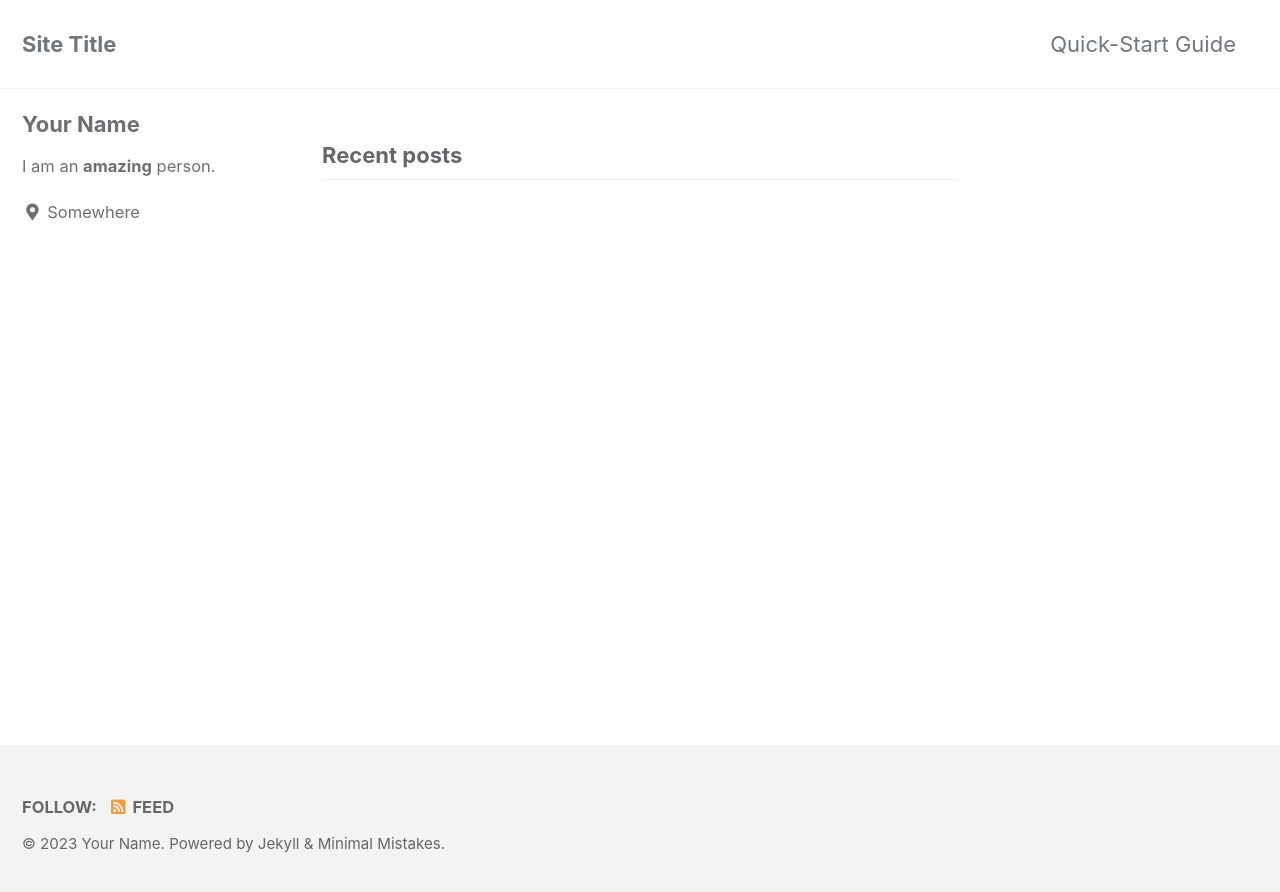
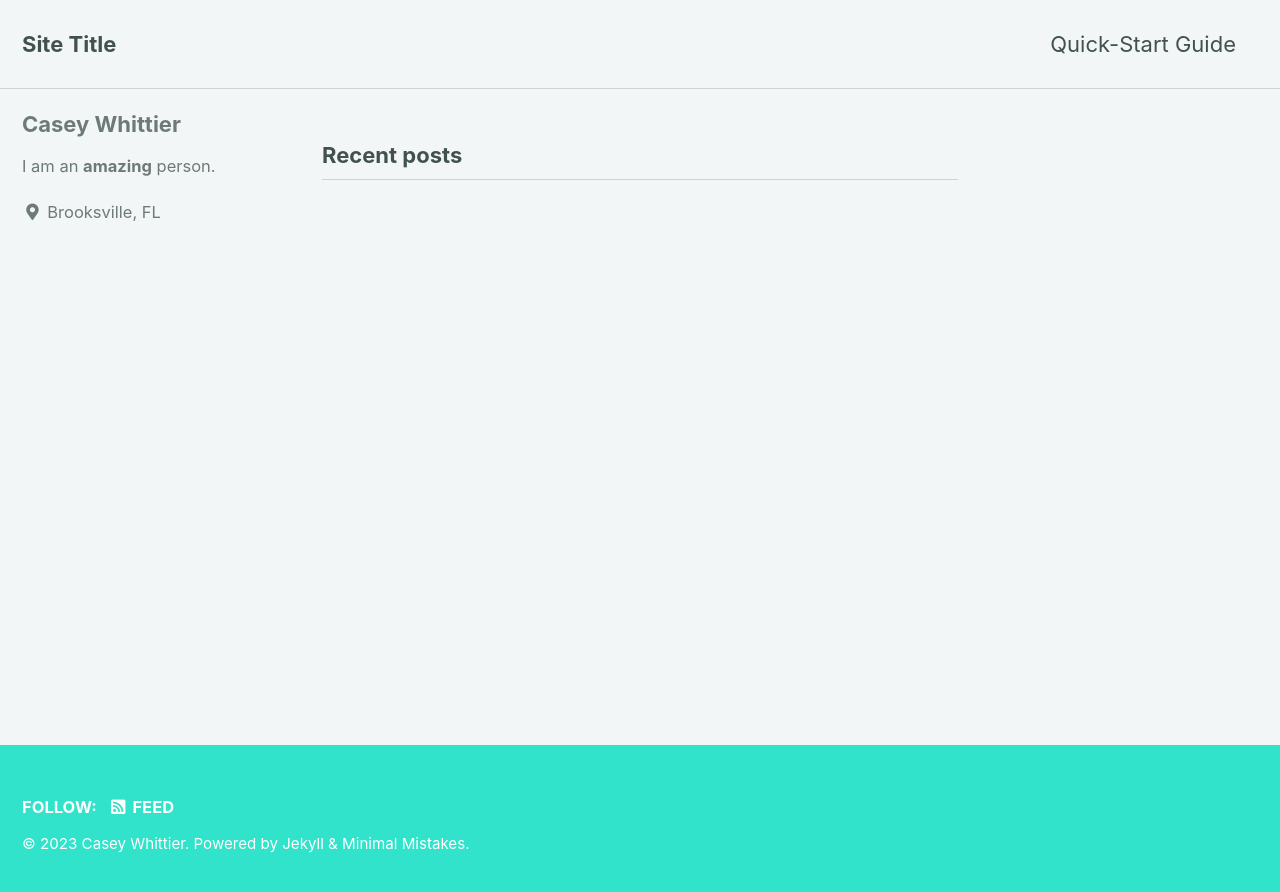
Before and after one commit to xBioScythe/xBioScythe.github.io, a Jekyll site: the page built from index.html, in a window 1280 px wide. Shown: the top 892 px of the page. Built offline with Jekyll 4.4.1, drawn with Linux system fonts in a browser that asks for light colours; cached includes are drawn as plain includes; the list of posts is cut into pages by our own code.

Commit message:
Update _config.yml

```diff
--- a/_config.yml
+++ b/_config.yml
@@ -12,15 +12,15 @@
 
 # theme                  : "minimal-mistakes-jekyll"
 # remote_theme           : "mmistakes/minimal-mistakes"
-minimal_mistakes_skin    : "default" # "air", "aqua", "contrast", "dark", "dirt", "neon", "mint", "plum", "sunrise"
+minimal_mistakes_skin    : "mint" # "air", "aqua", "contrast", "dark", "dirt", "neon", "mint", "plum", "sunrise"
 
 # Site Settings
 locale                   : "en-US"
 title                    : "Site Title"
 title_separator          : "-"
 subtitle                 : # site tagline that appears below site title in masthead
-name                     : "Your Name"
-description              : "An amazing website."
+name                     : "Casey Whittier"
+description              : "A website about me."
 url                      : # the base hostname & protocol for your site e.g. "https://mmistakes.github.io"
 baseurl                  : # the subpath of your site, e.g. "/blog"
 repository               : # GitHub username/repo-name e.g. "mmistakes/minimal-mistakes"
@@ -101,10 +101,10 @@ analytics:
 
 # Site Author
 author:
-  name             : "Your Name"
+  name             : "Casey Whittier"
   avatar           : # path of avatar image, e.g. "/assets/images/bio-photo.jpg"
   bio              : "I am an **amazing** person."
-  location         : "Somewhere"
+  location         : "Brooksville, FL"
   email            :
   links:
     - label: "Email"
```
